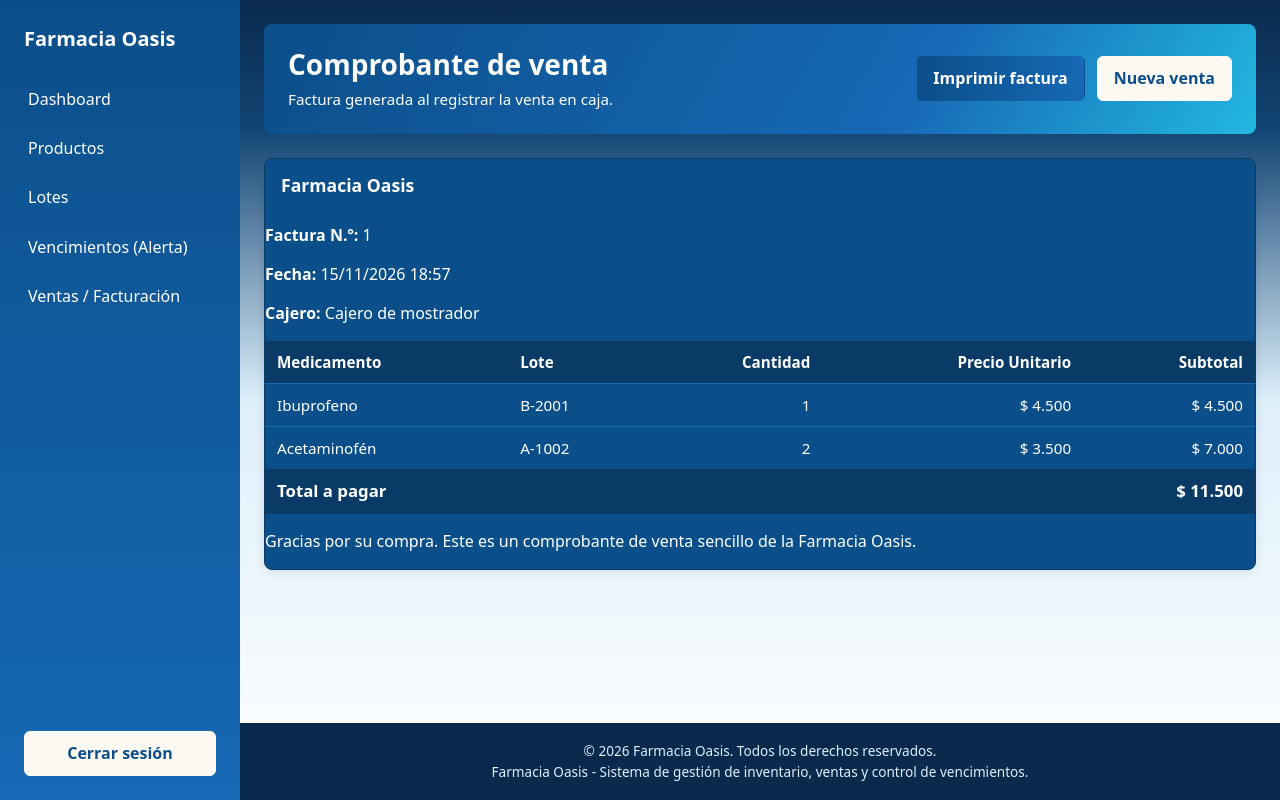
After one commit to hajox1924r-source/Proyecto-oasis-, a Spring Boot app: page /ventas/factura/1 in a window 1280 px wide. The commit adds this page. Run offline with Spring Boot 4, Linux system fonts and the light colour scheme; the visitor is signed in with stand-in values (Sample User, id 1); data comes from the database, SQL or seed files in the repository; some of the project's set-up classes (security, data sources, template engines, error pages and the like) are left out, and stand-ins take their place; some libraries are stand-ins or nearby versions.

Commit message:
Factura de venta: comprobante imprimible al registrar la venta y reimpresion desde el historial

```diff
--- a/src/main/java/com/farmaciaoasis/controller/VentaController.java
+++ b/src/main/java/com/farmaciaoasis/controller/VentaController.java
@@ -1,24 +1,126 @@
 package com.farmaciaoasis.controller;
 
+import com.farmaciaoasis.model.DetalleVenta;
+import com.farmaciaoasis.model.Lote;
+import com.farmaciaoasis.model.Venta;
 import com.farmaciaoasis.service.VentaService;
+import jakarta.servlet.http.HttpSession;
+import java.math.BigDecimal;
+import java.util.ArrayList;
+import java.util.List;
+import org.springframework.security.core.Authentication;
 import org.springframework.stereotype.Controller;
 import org.springframework.ui.Model;
 import org.springframework.web.bind.annotation.GetMapping;
+import org.springframework.web.bind.annotation.PathVariable;
+import org.springframework.web.bind.annotation.PostMapping;
 import org.springframework.web.bind.annotation.RequestMapping;
+import org.springframework.web.bind.annotation.RequestParam;
+import org.springframework.web.servlet.mvc.support.RedirectAttributes;
 
 @Controller
 @RequestMapping("/ventas")
 public class VentaController {
 
+    private static final String CARRITO = "carrito";
     private final VentaService ventaService;
 
     public VentaController(VentaService ventaService) {
         this.ventaService = ventaService;
     }
 
+    /** Carrito de la venta en curso, guardado en la sesión del usuario. */
+    @SuppressWarnings("unchecked")
+    private List<DetalleVenta> carrito(HttpSession session) {
+        List<DetalleVenta> carrito = (List<DetalleVenta>) session.getAttribute(CARRITO);
+        if (carrito == null) {
+            carrito = new ArrayList<>();
+            session.setAttribute(CARRITO, carrito);
+        }
+        return carrito;
+    }
+
+    /** Unidades del lote que ya están en el carrito. */
+    private int yaEnCarrito(List<DetalleVenta> carrito, Integer loteId) {
+        return carrito.stream()
+                .filter(i -> i.getLote() != null && loteId.equals(i.getLote().getIdLote()))
+                .mapToInt(DetalleVenta::getCantidad)
+                .sum();
+    }
+
     @GetMapping
-    public String listar(Model model) {
+    public String listar(Model model, HttpSession session) {
+        List<DetalleVenta> carrito = carrito(session);
+        BigDecimal total = carrito.stream()
+                .map(DetalleVenta::getSubtotal)
+                .reduce(BigDecimal.ZERO, BigDecimal::add);
         model.addAttribute("ventas", ventaService.listar());
+        model.addAttribute("lotes", ventaService.lotesDisponibles());
+        model.addAttribute("carrito", carrito);
+        model.addAttribute("totalVenta", total);
         return "ventas/lista";
     }
+
+    @PostMapping("/agregar")
+    public String agregar(@RequestParam Integer loteId,
+                          @RequestParam int cantidad,
+                          HttpSession session,
+                          RedirectAttributes flash) {
+        List<DetalleVenta> carrito = carrito(session);
+        Lote lote = ventaService.buscarLote(loteId);
+        if (lote == null) {
+            flash.addFlashAttribute("mensajeError", "El lote seleccionado no existe.");
+        } else if (Lote.VENCIDO.equals(lote.getEstado())) {
+            flash.addFlashAttribute("mensajeError", "No se puede vender un lote vencido.");
+        } else if (cantidad < 1) {
+            flash.addFlashAttribute("mensajeError", "La cantidad debe ser al menos 1.");
+        } else if (cantidad + yaEnCarrito(carrito, loteId) > lote.getCantidad()) {
+            // Se comprueba contra el stock total del lote, sumando lo que ya está en la venta.
+            flash.addFlashAttribute("mensajeError",
+                    "No hay suficiente stock. Disponible: " + lote.getCantidad()
+                    + ", ya en la venta: " + yaEnCarrito(carrito, loteId) + ".");
+        } else {
+            carrito.add(ventaService.nuevoItem(lote, cantidad));
+            flash.addFlashAttribute("mensajeExito", "Medicamento agregado a la venta.");
+        }
+        return "redirect:/ventas";
+    }
+
+    @PostMapping("/confirmar")
+    public String confirmar(HttpSession session, Authentication auth, RedirectAttributes flash) {
+        List<DetalleVenta> carrito = carrito(session);
+        if (carrito.isEmpty()) {
+            flash.addFlashAttribute("mensajeError", "No hay medicamentos en la venta.");
+            return "redirect:/ventas";
+        }
+        try {
+            Venta venta = ventaService.registrar(carrito, auth.getName());
+            session.removeAttribute(CARRITO);
+            flash.addFlashAttribute("mensajeExito", "Venta registrada correctamente.");
+            // Al registrar la venta se muestra la factura generada.
+            return "redirect:/ventas/factura/" + venta.getIdVenta();
+        } catch (Exception e) {
+            flash.addFlashAttribute("mensajeError", "No se pudo registrar la venta. Revise el stock de los lotes.");
+            return "redirect:/ventas";
+        }
+    }
+
+    /** Muestra (e imprime) la factura de una venta ya registrada. */
+    @GetMapping("/factura/{id}")
+    public String factura(@PathVariable Integer id, Model model, RedirectAttributes flash) {
+        Venta venta = ventaService.buscarFactura(id);
+        if (venta == null) {
+            flash.addFlashAttribute("mensajeError", "No se encontró la factura solicitada.");
+            return "redirect:/ventas";
+        }
+        model.addAttribute("venta", venta);
+        return "ventas/factura";
+    }
+
+    @PostMapping("/limpiar")
+    public String limpiar(HttpSession session, RedirectAttributes flash) {
+        session.removeAttribute(CARRITO);
+        flash.addFlashAttribute("mensajeExito", "Venta actual cancelada.");
+        return "redirect:/ventas";
+    }
 }
--- /dev/null
+++ b/src/main/resources/templates/ventas/factura.html
@@ -0,0 +1,96 @@
+<!DOCTYPE html>
+<html lang="es" xmlns:th="http://www.thymeleaf.org"
+      xmlns:sec="http://www.thymeleaf.org/extras/spring-security"
+      th:with="titulo=${titulo} ?: 'Factura de venta - Farmacia Oasis'">
+<head th:replace="~{fragmentos :: head-general}">
+    <title>Factura de venta - Farmacia Oasis</title>
+</head>
+<body>
+
+    <!-- Fragmento: Sidebar -->
+    <aside th:replace="~{fragmentos :: sidebar}"></aside>
+
+    <!-- Contenido principal -->
+    <main>
+        <!-- Estilos solo para la impresión del comprobante -->
+        <style>
+            @media print {
+                .sidebar, .barra-superior .form-acciones, .no-imprimir { display: none !important; }
+                main { margin: 0 !important; }
+            }
+        </style>
+
+        <!-- Barra superior -->
+        <section class="barra-superior">
+            <div>
+                <h1>Comprobante de venta</h1>
+                <p>Factura generada al registrar la venta en caja.</p>
+            </div>
+            <div class="form-acciones no-imprimir">
+                <button type="button" class="btn-primario" onclick="window.print()">Imprimir factura</button>
+                <a th:href="@{/ventas}" class="btn-secundario">Nueva venta</a>
+            </div>
+        </section>
+
+        <!-- Mensajes flash -->
+        <div th:replace="~{fragmentos :: mensajes-flash}"></div>
+
+        <!-- Datos de la factura -->
+        <section class="contenido-tabla">
+            <h2>Farmacia Oasis</h2>
+            <p><strong>Factura N.º:</strong>
+               <span th:text="${venta.idVenta}">1</span></p>
+            <p><strong>Fecha:</strong>
+               <span th:text="${venta.fecha != null} ? ${#temporals.format(venta.fecha, 'dd/MM/yyyy HH:mm')} : '-'">13/11/2026 09:15</span></p>
+            <p><strong>Cajero:</strong>
+               <span th:text="${venta.cajero != null} ? ${venta.cajero.nombre} : 'Sin cajero'">Cajero</span></p>
+
+            <table class="tabla-oasis">
+                <thead>
+                    <tr>
+                        <th>Medicamento</th>
+                        <th>Lote</th>
+                        <th class="numero">Cantidad</th>
+                        <th class="numero">Precio Unitario</th>
+                        <th class="numero">Subtotal</th>
+                    </tr>
+                </thead>
+                <tbody>
+                    <tr th:each="item : ${venta.detalles}">
+                        <td th:text="${item.lote != null and item.lote.producto != null ? item.lote.producto.nombre : 'Sin medicamento'}">Acetaminofén</td>
+                        <td th:text="${item.lote != null ? item.lote.numeroLote : '-'}">A-1001</td>
+                        <td class="numero" th:text="${item.cantidad}">2</td>
+                        <td class="numero"
+                            th:with="precio=${item.precioUnitario != null ? item.precioUnitario : 0}"
+                            th:text="'$ ' + ${#numbers.formatDecimal(precio, 1, 'POINT', 0, 'COMMA')}">$ 3.500</td>
+                        <td class="numero"
+                            th:with="sub=${item.subtotal != null ? item.subtotal : 0}"
+                            th:text="'$ ' + ${#numbers.formatDecimal(sub, 1, 'POINT', 0, 'COMMA')}">$ 7.000</td>
+                    </tr>
+                    <tr th:if="${venta.detalles == null or #lists.isEmpty(venta.detalles)}">
+                        <td colspan="5">
+                            <p class="tabla-vacia">Esta factura no tiene renglones.</p>
+                        </td>
+                    </tr>
+                </tbody>
+                <tfoot>
+                    <tr class="total-factura">
+                        <td colspan="4"><strong>Total a pagar</strong></td>
+                        <td class="numero">
+                            <strong th:text="'$ ' + ${#numbers.formatDecimal(venta.total != null ? venta.total : 0, 1, 'POINT', 0, 'COMMA')}">$ 0</strong>
+                        </td>
+                    </tr>
+                </tfoot>
+            </table>
+
+            <p class="no-imprimir" style="margin-top: 1rem;">
+                Gracias por su compra. Este es un comprobante de venta sencillo de la Farmacia Oasis.
+            </p>
+        </section>
+    </main>
+
+    <!-- Fragmento: Footer -->
+    <footer th:replace="~{fragmentos :: footer}"></footer>
+
+</body>
+</html>
--- a/src/main/resources/templates/ventas/lista.html
+++ b/src/main/resources/templates/ventas/lista.html
@@ -148,7 +148,10 @@
                 </thead>
                 <tbody>
                     <tr th:each="v : ${listaVentas}">
-                        <td th:text="${v.idVenta}">1</td>
+                        <td>
+                            <a th:href="@{/ventas/factura/{id}(id=${v.idVenta})}"
+                               th:text="${v.idVenta}" class="btn-sm btn-editar">1</a>
+                        </td>
                         <td th:text="${v.fecha != null} ? ${#temporals.format(v.fecha, 'dd/MM/yyyy HH:mm')} : '-'">13/11/2026 09:15</td>
                         <td th:text="${v.cajero != null} ? ${v.cajero.nombre} : 'Sin cajero'">Cajero</td>
                         <td class="numero"
```
Also changed, not shown: src/main/java/com/farmaciaoasis/repository/VentaRepository.java (+11 -0 lines), src/main/java/com/farmaciaoasis/service/VentaService.java (+76 -1 lines).
